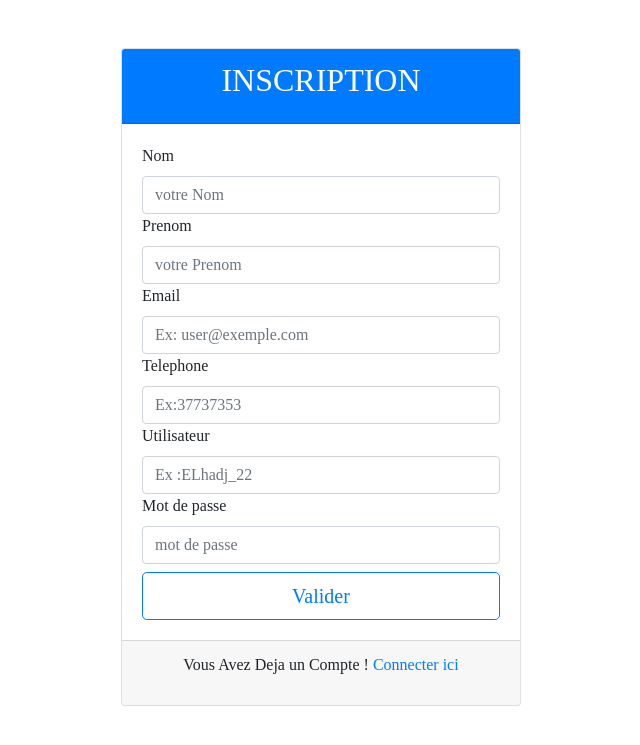
After one commit to mamadou-aly-sy/ecommerce-sy-hadra-haj, a PHP site: page /pages/registred.php in a window 1280 px wide. The commit adds this page. Shown: the top 745 px of the page, without its empty margins (319-959 px from the left). Run offline with PHP 8.4, Linux system fonts and the light colour scheme; some libraries are stand-ins or nearby versions.

Commit message:
sing up file

```diff
--- a/pages/includes/header.php
+++ b/pages/includes/header.php
@@ -11,4 +11,4 @@
   <title>App</title>
 </head>
 
-<body>
+<body style="font-family:'Times New Roman', Times, serif;">
--- /dev/null
+++ b/pages/registred.php
@@ -0,0 +1,55 @@
+<?php require_once "includes/header.php"; ?>
+<div class="container ">
+    <div class="row d-flex justify-content-center ">
+        <div class="card mt-5" style=" width: 25rem;">
+            <div class="card-header bg-primary">
+                <h2 class="card-title text-center text-white">INSCRIPTION</h2>
+            </div>
+            <div class="card-body">
+                <form action="form" method="post">
+                    <div class="group-form">
+                        <label for="nom">Nom</label>
+                        <input type="text" name="nom" id="" class="form-control" placeholder="votre Nom">
+                    </div>
+                    <div class="group-form">
+                        <label for="prenom">Prenom</label>
+                        <input type="text" name="prenom" id="" class="form-control" placeholder="votre Prenom">
+                    </div>
+                    <div class="group-form">
+                        <label for="email">Email</label>
+                        <input type="email" name="email" id="" class="form-control" placeholder="Ex: user@exemple.com">
+                    </div>
+                    <div class="group-form">
+                        <label for="tel">Telephone</label>
+                        <input type="tel" name="tel" id="" class="form-control" placeholder="Ex:37737353">
+                    </div>
+                    <div class="group-form">
+                        <label for="user">Utilisateur</label>
+                        <input type="user" name="user" id="" class="form-control" placeholder="Ex :ELhadj_22">
+                    </div>
+                    <div class="group-form">
+                        <label for="pwd">Mot de passe</label>
+                        <input type="password" name="pwd" id="" class="form-control" placeholder="mot de passe">
+                    </div>
+                    <div class="group-form text-center pt-2">
+                        <input type="submit" value="Valider" class="btn-lg btn btn-outline-primary form-control">
+                    </div>
+                </form>
+            </div>
+            <div class="card-footer">
+                <p class="text-center">Vous Avez Deja un Compte ! <a href="login.php">Connecter ici </a></p>
+            </div>
+        </div>
+    </div>
+</div>
+
+
+
+
+
+
+
+
+
+
+<?php require_once "includes/footer.php"; ?>
```
Also changed, not shown: pages/login.php (+29 -23 lines).
